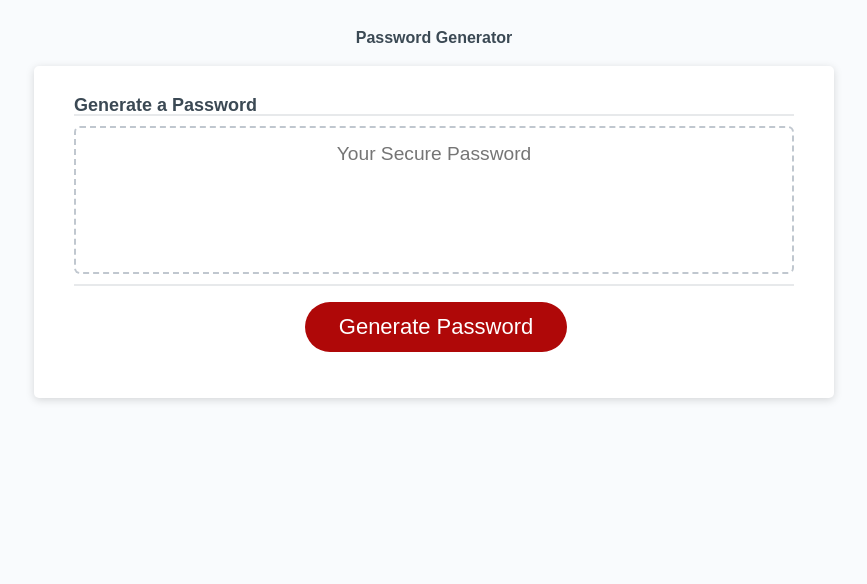
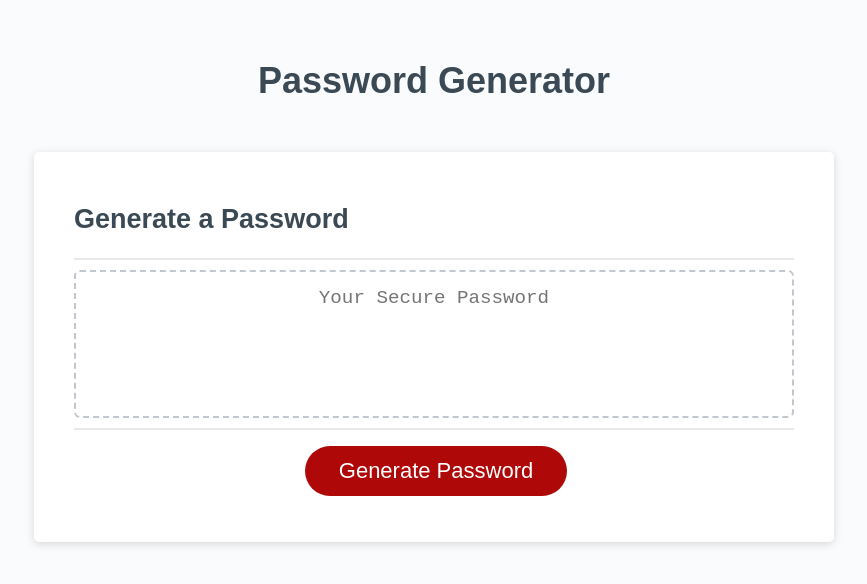
Before and after one commit to ashpfander/employee-password-generator, a plain HTML site: page index.html in a window 1280 px wide. Shown: the whole page, without its empty margins (206-1073 px from the left). Drawn offline with Linux system fonts and the light colour scheme; files that its build step writes are made by us from their sources.

Commit message:
made minor edits to index.html and style.css

```diff
--- a/assets/css/reset.css
+++ /dev/null
@@ -1,29 +0,0 @@
-* {
-    margin: 0;
-    padding: 0;
-    box-sizing: border-box;
-  }
-
-  html {
-    height: 100%;
-  }
-
-  body {
-    min-height: 100%;
-    line-height: 1;
-    font-family: sans-serif;
-  }
-
-  h1, h2, h3, h4, h5, h6 {
-    font-size: 100%;
-  }
-
-  input, select, option, optgroup, textarea, button,
-  pre, code {
-    font-size: 100%;
-    font-family: inherit;
-  }
-
-  ol, ul {
-    list-style: none;
-  }
--- a/assets/css/style.css
+++ b/assets/css/style.css
@@ -1,3 +1,4 @@
+/* organized elements, ids, and classes */
 *,
 *::before,
 *::after {
@@ -12,22 +13,49 @@ body,
   padding: 0;
 }
 
+header {
+  font-size: x-large; /* added font-size to header */
+  text-align: center;
+  padding: 20px;
+  padding-top: 0px;
+  color: hsl(206, 17%, 28%);
+}
+
 body {
   font-family: sans-serif;
   background-color: #f9fbfd;
+}
+
+button[disabled] {
+  cursor: default;
+  background: #c0c7cf;
+}
+
+#password {
+  -webkit-appearance: none;
+  -moz-appearance: none;
+  appearance: none;
+  border: none;
+  display: block;
+  width: 100%;
+  padding-top: 15px;
+  padding-left: 15px;
+  padding-right: 15px;
+  padding-bottom: 85px;
+  font-size: 1.2rem;
+  text-align: center;
+  margin-top: 10px;
+  margin-bottom: 10px;
+  border: 2px dashed #c0c7cf;
+  border-radius: 6px;
+  resize: none;
+  overflow: hidden;
 }
 
 .wrapper {
   padding-top: 30px;
   padding-left: 20px;
   padding-right: 20px;
-}
-
-header {
-  text-align: center;
-  padding: 20px;
-  padding-top: 0px;
-  color: hsl(206, 17%, 28%);
 }
 
 .card {
@@ -88,34 +116,8 @@ header {
   cursor: pointer;
 }
 
-button[disabled] {
-  cursor: default;
-  background: #c0c7cf;
-}
-
 .float-right {
   float: right;
-}
-
-#password {
-  -webkit-appearance: none;
-  -moz-appearance: none;
-  appearance: none;
-  border: none;
-  display: block;
-  width: 100%;
-  padding-top: 15px;
-  padding-left: 15px;
-  padding-right: 15px;
-  padding-bottom: 85px;
-  font-size: 1.2rem;
-  text-align: center;
-  margin-top: 10px;
-  margin-bottom: 10px;
-  border: 2px dashed #c0c7cf;
-  border-radius: 6px;
-  resize: none;
-  overflow: hidden;
 }
 
 @media (max-width: 690px) {
--- a/index.html
+++ b/index.html
@@ -5,11 +5,12 @@
     <meta name="viewport" content="width=device-width, initial-scale=1.0"/>
     <meta http-equiv="X-UA-Compatible" content="ie=edge"/>
     <title>Password Generator</title>
-    <link rel="stylesheet" href="reset.css"/>
-    <link rel="stylesheet" href="style.css"/>
+    <link rel="stylesheet" href="assets/css/style.css"/>
   </head>
+
   <body>
-    <div class="wrapper">
+    <!-- updated first div to section -->
+    <section class="wrapper">
       <header>
         <h1>Password Generator</h1>
       </header>
@@ -19,8 +20,7 @@
         </div>
         <div class="card-body">
           <textarea
-            readonly
-            id="password"
+            readonly id="password"
             placeholder="Your Secure Password"
             aria-label="Generated Password"
           ></textarea>
@@ -29,7 +29,8 @@
           <button id="generate" class="btn">Generate Password</button>
         </div>
       </div>
-    </div>
+    </section>
+
     <script src="script.js"></script>
   </body>
 </html>
```
